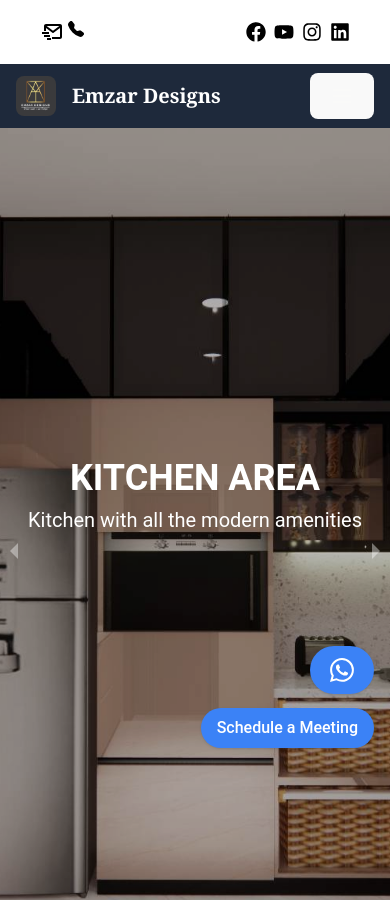
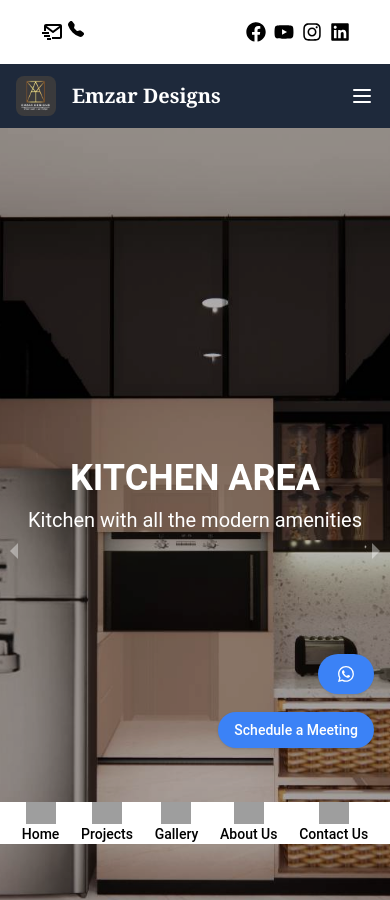
Before and after one commit to SlenderShield/EmzarDesign, a React (Vite) app: page / in a window 390 px wide. Shown: the top 900 px of the page. Built offline with nearby package versions, Linux system fonts and the light colour scheme; grey boxes are pictures that could not be loaded.

Commit message:
add navbar in bottom

```diff
--- a/src/components/Footer.jsx
+++ b/src/components/Footer.jsx
@@ -6,7 +6,7 @@ import { BsFillTelephoneFill } from "react-icons/bs";
 
 const Footer = () => {
   return (
-    <footer className="p-5 text-center bg-slate-800 text-white">
+    <footer className="pb-12 md:pb-0 p-5 text-center bg-slate-800 text-white">
       <div className="container mx-auto flex flex-wrap sm:justify-evenly flex-col sm:flex-row">
         <div className="hidden lg:flex flex-col ">
           <h3 className="text-lg font-bold mb-2 sm:mb-4 ">
@@ -90,7 +90,7 @@ const Footer = () => {
           </a>
           <a href="mailto:Emzardesign@gmail.com" className="text-white mr-2">
             <BiMailSend className="inline-block mr-1" />
-            Emzardesign@gmail.com
+            emzardesigns@gmail.com
           </a>
         </div>
         <div className="flex flex-col">
--- a/src/components/Info.jsx
+++ b/src/components/Info.jsx
@@ -9,7 +9,7 @@ const Info = () => {
       {/* Mail Link */}
       <div className="flex flex-row ">
         <a
-          href="mailto:Emzardesign@gmail.com"
+          href="mailto:emzardesigns@gmail.com"
           className="text-black pb-1 sm:mr-2"
         >
           <BiMailSend className="inline-block mr-1 text-2xl" />
@@ -39,7 +39,10 @@ const Info = () => {
         >
           <FaInstagram />
         </a>
-        <a href="https://linkedin.com" className="text-black">
+        <a
+          href="https://www.linkedin.com/company/ayat-design/"
+          className="text-black"
+        >
           <FaLinkedin />
         </a>
       </div>
--- a/src/components/Meet_Greet.jsx
+++ b/src/components/Meet_Greet.jsx
@@ -1,5 +1,6 @@
 import React from "react";
 import { BsWhatsapp } from "react-icons/bs";
+
 const ContactButton = ({ link, description, height }) => {
   const handleRedirect = () => {
     window.open(link, "_blank");
@@ -10,7 +11,7 @@ const ContactButton = ({ link, description, height }) => {
     right: "16px",
   };
   if (description === "Whatsapp") {
-    description = <BsWhatsapp className="text-2xl m-1" />;
+    description = <BsWhatsapp className="text-base md:text-2xl m-1" />;
   }
 
   return (
@@ -20,7 +21,7 @@ const ContactButton = ({ link, description, height }) => {
         onClick={handleRedirect}
         formTarget="_blank"
       >
-        {description}
+        <p className="text-sm">{description}</p>
       </button>
     </div>
   );
--- a/src/components/Navbar.jsx
+++ b/src/components/Navbar.jsx
@@ -68,10 +68,10 @@ const Navbar = () => {
 
           {/* Mobile Menu */}
           <div className="md:hidden flex items-center">
-            <button
+            <a
               type="button"
               onClick={toggleMenu}
-              className="text-stone-50 hover:bg-stone-50 focus:outline-none focus:text-stone-50"
+              className="text-white  focus:outline-none bg-none"
               aria-label="Toggle menu"
             >
               <svg
@@ -96,7 +96,75 @@ const Navbar = () => {
                   />
                 )}
               </svg>
-            </button>
+            </a>
+          </div>
+        </div>
+
+        {/* Mobile Menu Dropdown */}
+
+        <div className="md:hidden">
+          <div className="fixed flex bottom-0 right-0 w-full z-10 bg-white justify-evenly ">
+            <NavLink
+              to="/"
+              className="text-black flex flex-col justify-center items-center"
+              exact
+            >
+              <img
+                width="30"
+                height="30"
+                src="https://img.icons8.com/ios-glyphs/30/home.png"
+                alt="home"
+              />
+              <p className="text-sm">Home</p>
+            </NavLink>
+            <NavLink
+              to="/projects"
+              className="text-black flex flex-col justify-center items-center"
+            >
+              <img
+                width="30"
+                height="30"
+                src="https://img.icons8.com/ios-glyphs/30/home.png"
+                alt="home"
+              />
+              <p className="text-sm">Projects</p>
+            </NavLink>
+            <NavLink
+              to="/gallery"
+              className="text-black flex flex-col justify-center items-center"
+            >
+              <img
+                width="30"
+                height="30"
+                src="https://img.icons8.com/ios-glyphs/30/home.png"
+                alt="home"
+              />
+              <p className="text-sm"> Gallery</p>
+            </NavLink>
+            <NavLink
+              to="/about-us"
+              className="text-black flex flex-col justify-center items-center"
+            >
+              <img
+                width="30"
+                height="30"
+                src="https://img.icons8.com/ios-glyphs/30/home.png"
+                alt="home"
+              />
+              <p className="text-sm">About Us</p>
+            </NavLink>
+            <NavLink
+              to="/contact-us"
+              className="text-black flex flex-col justify-center items-center"
+            >
+              <img
+                width="30"
+                height="30"
+                src="https://img.icons8.com/ios-glyphs/30/home.png"
+                alt="home"
+              />
+              <p className="text-sm">Contact Us</p>
+            </NavLink>
           </div>
         </div>
 
--- a/src/components/ScrollTop.jsx
+++ b/src/components/ScrollTop.jsx
@@ -24,7 +24,7 @@ const ScrollToTop = () => {
 
   return (
     <div
-      className={`fixed bottom-8 right-8 z-10 ${
+      className={`hidden md:block fixed bottom-8 right-8 z-10 ${
         isVisible ? "opacity-100" : "opacity-0 pointer-events-none"
       } transition-opacity duration-300`}
     >
```
